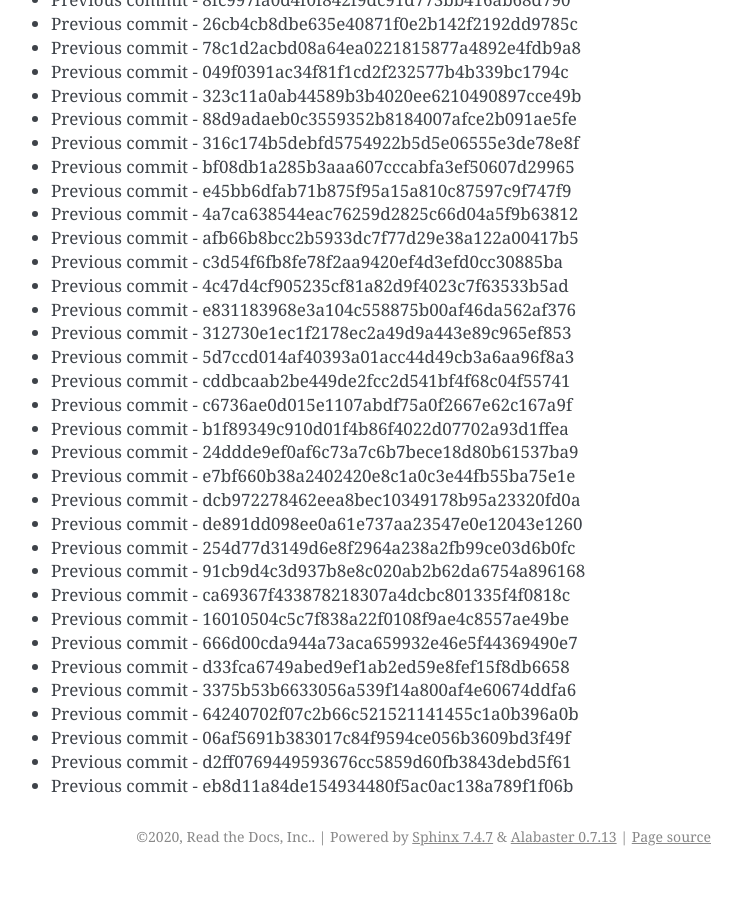
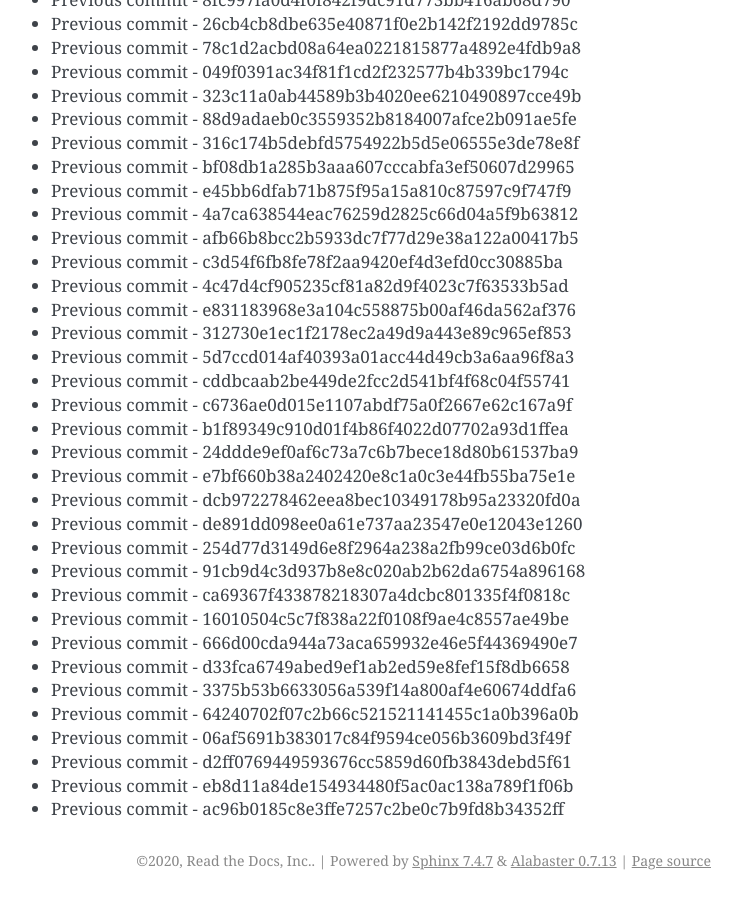
Before and after one commit to readthedocs/rtd-git-stresstest, a Sphinx documentation site: the page built from docs/updates.rst, in a window 1280 px wide and 900 px high, scrolled down 40396 px. Shown: the whole window, without its empty margins (399-1141 px from the left). Built offline with Sphinx 7.4.7, drawn with Linux system fonts in a browser that asks for light colours; before the commit the page ends 41272 px from its top, so only the background shows below that.

Commit message:
Generating commit from previous: ac96b0185c8e3ffe7257c2be0c7b9fd8b34352ff

```diff
--- a/docs/updates.rst
+++ b/docs/updates.rst
@@ -1729,3 +1729,4 @@ It can be tested for any performance characteristics.
 * Previous commit - 06af5691b383017c84f9594ce056b3609bd3f49f
 * Previous commit - d2ff0769449593676cc5859d60fb3843debd5f61
 * Previous commit - eb8d11a84de154934480f5ac0ac138a789f1f06b
+* Previous commit - ac96b0185c8e3ffe7257c2be0c7b9fd8b34352ff
```
